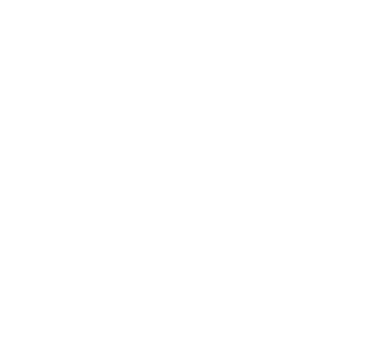
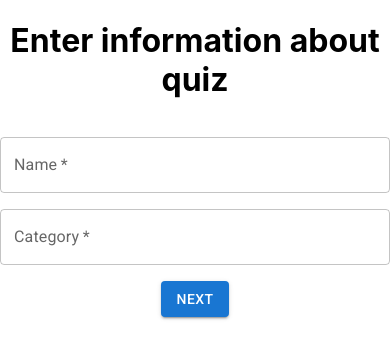
Before and after one commit to ngyngcphu/Kahoot, a React (Create React App) app: page / in a window 390 px wide. Shown: the top 358 px of the page. Built offline with nearby package versions, Linux system fonts and the light colour scheme.

Commit message:
style responsive

```diff
--- a/src/components/CreateQuiz/QuestionsForm.js
+++ b/src/components/CreateQuiz/QuestionsForm.js
@@ -47,16 +47,31 @@
     render() {
         return (
             <form onSubmit={this.handleSubmit}>
+                <Grid
+                    container
+                    spacing={1}
+                >
+                    <Grid item xs={12}>
                         <TextField label='Question:' name='question' variant='filled' margin='dense'
                         value={this.state.question} onChange={this.handleChange} fullWidth required />
+                    </Grid>
+                    <Grid item md={6} xs={12}>
                         <TextField label='Answer A:' name='a' variant='filled' margin='dense'
                         value={this.state.answers.a} onChange={this.handleAnswerChange} fullWidth required />
+                    </Grid>
+                    <Grid item md={6} xs={12}>
                         <TextField label='Answer B:' name='b' variant='filled' margin='dense'
                         value={this.state.answers.b} onChange={this.handleAnswerChange} fullWidth required />
+                    </Grid>
+                    <Grid item md={6} xs={12}>
                         <TextField label='Answer C:' name='c' variant='filled' margin='dense'
                         value={this.state.answers.c} onChange={this.handleAnswerChange} fullWidth required />
+                    </Grid>
+                    <Grid item md={6} xs={12}>
                         <TextField label='Answer D:' name='d' variant='filled' margin='dense'
                         value={this.state.answers.d} onChange={this.handleAnswerChange} fullWidth required />
+                    </Grid>
+                    <Grid item xs={12}>
                         <FormControl margin='dense' variant='filled' fullWidth>
                             <InputLabel>Correct Answer:</InputLabel>
                             <Select
@@ -70,24 +85,30 @@
                                 <MenuItem value='d'>D</MenuItem>
                             </Select>
                         </FormControl>
+                    </Grid>
+                    <Grid item xs={12}>
                         <Button variant='contained' color='primary' type='submit'>Add Question</Button>
+                    </Grid>
+                </Grid>
             </form>
         );
     }
 }
 
 const Questions = (props) => {
-    if (props.questions.length === 0) {
+    if (props.questions/*.length*/ === 0) {
         return (<div>No questions have been added.</div>);
     }
-    const quizQuestions = props.questions.map(() => (
-        <div>
-
-        </div>
-    ));
+    // const quizQuestions = props.questions.map((q, i) => (
+    //     <div>
+    //         <div key={i} style={{fontWeight: 'bold'}}>Question { i + 1 }</div>
+    //         <p>{q.question} Answer: {q.answers[q.correct]}</p>
+    //     </div>
+    // ));
     return (
         <div>
-            { quizQuestions }
+            <h1>Current Questions:</h1>
+            {/* { quizQuestions } */}
         </div>
     );
 }
@@ -98,6 +119,7 @@
         return (
             <Grid
                 container
+                spacing={2}
                 direction='column'
                 alignItems='center'
             >
@@ -105,19 +127,27 @@
                     <h1>Add Questions</h1>
                 </Grid>
                 <Grid item>
-                    <QuestionForm saveQuestion={ saveQuestion }/>
+                    <QuestionForm saveQuestion={saveQuestion} />
                 </Grid>
-                <div className='controls'>
-                    <Button variant='contained' color='secondary' onClick={prevStep}>
+                <Grid item>
+                    <Grid
+                        container
+                        spacing={2}
+                    >
+                        <Grid item md={6} xs={12}>
+                            <Button variant='contained' color='secondary' onClick={prevStep} fullWidth>
                                 Back
                             </Button>
-                    <Button variant='contained' color='primary' onClick={nextStep}>
+                        </Grid>
+                        <Grid item md={6} xs={12}>
+                            <Button variant='contained' color='primary' onClick={nextStep} fullWidth>
                                 Next
                             </Button>
-                </div>
+                        </Grid>
+                    </Grid>
+                </Grid>
                 <Grid item>
-                    <h2>List of current questions:</h2>
-                    <Questions questions={ values.questions }/>
+                    <Questions questions={values/*.questions*/} />
                 </Grid>
             </Grid>
         );
--- a/src/components/CreateQuiz/QuizDetailsForm.js
+++ b/src/components/CreateQuiz/QuizDetailsForm.js
@@ -1,31 +1,41 @@
 import React from 'react';
-import { TextField, Button } from '@mui/material';
+import { TextField, Button, Grid } from '@mui/material';
 class QuizDetailsForm extends React.Component {
     render() {
         const { handleChange, values, nextStep } = this.props;
         return (
-            <div>
-                <h1>Enter information about quiz:</h1>
-                <form>
+            <Grid
+                container
+                spacing={2}
+                justifyContent='center'
+            >
+                <Grid item xs={12} style={{textAlign:'center'}}>
+                    <h1>Enter information about quiz</h1>
+                </Grid>
+                <Grid item xs={12} sm={6}>
                     <TextField
                         name='name'
                         label='Name'
                         onChange={handleChange}
-                        value={values.name}
+                        value={values/*.name*/}
+                        fullWidth
                         required />
-                    <br />
+                </Grid>
+                <Grid item xs={12} sm={6}>
                     <TextField
                         name='category'
                         label='Category'
                         onChange={handleChange}
-                        value={values.category}
+                        value={values/*.category*/}
+                        fullWidth
                         required />
-                    <br />
+                </Grid>
+                <Grid item>
                     <Button variant='contained' color='primary' type='submit' onClick={nextStep}>
                         Next
                     </Button>
-                </form>
-            </div>
+                </Grid>
+            </Grid>
         );
     }
 }
--- a/src/components/CreateQuiz/QuizForm.js
+++ b/src/components/CreateQuiz/QuizForm.js
@@ -66,7 +66,6 @@
                 return <h1>Confirm</h1>;
             case 4:
                 return <h1>Success</h1>;
-            default:
         }
     }
 }
--- a/src/components/Quiz/Quiz.js
+++ /dev/null
@@ -1 +0,0 @@
-import React, { Component } from 'react'
--- a/src/index.js
+++ b/src/index.js
@@ -3,7 +3,8 @@
 //import { BrowserRouter as Router } from 'react-router-dom';
 import './index.css';
 //import App from './components/App';
-import QuizForm from './components/CreateQuiz/QuizForm'
+import QuizDetailsForm from './components/CreateQuiz/QuizDetailsForm'
+// import QuestionsForm from './components/CreateQuiz/QuestionsForm'
 import './App.css';
 import reportWebVitals from './reportWebVitals';
 
@@ -13,7 +14,7 @@
     {/* <Router>
       <App />
     </Router> */}
-    <QuizForm />
+    <QuizDetailsForm />
   </React.StrictMode>
 );
 
```
Lines whose indentation alone changed are shown as unchanged.
